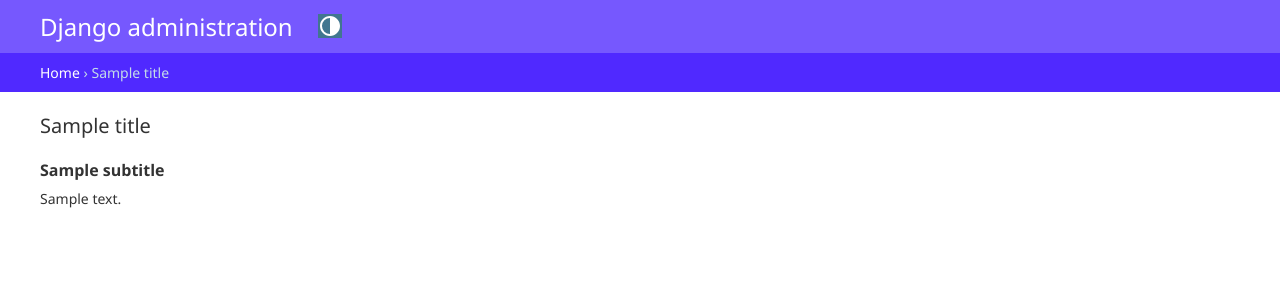
After one commit to partnersinbahamas/django-education, a Django app: template main/templates/admin/base_site.html in a window 1280 px wide. The commit adds this page. Shown: the top 300 px of the page. Run offline with Django 5.2, Linux system fonts and the light colour scheme; the template is opened without the code that fills it: most values are stand-ins (such as "Sample title", 1, 10 or a date in 2020).

Commit message:
feat(admin): rewrite an update styles for django admin

```diff
--- /dev/null
+++ b/main/main/static/css/admin.css
@@ -0,0 +1,70 @@
+#header {
+    background-color: #7658fe;
+}
+
+#site-name a:link, #site-name a:visited {
+    color: #fff;
+}
+
+#changelist-filter li.selected a {
+    color: #8f76ff !important;
+}
+
+#changelist-filter details > summary::before {
+    color: #8f76ff !important;
+
+}
+
+.module h2, .module caption, .inline-group h2 {
+    background-color: #7658fe;
+}
+
+a:link, a:visited {
+    color: #8f76ff;
+}
+
+div.breadcrumbs {
+    background-color: #5029ff;
+}
+
+#nav-sidebar .current-model {
+    background-color: #5029ff;
+    color: black;
+
+        a:link, a:visited {
+            color: black;
+            font-weight: bold;
+        }
+}
+
+.button, input[type=submit], input[type=button], .submit-row input, a.button {
+    background-color: #7658fe;
+
+    &:hover {
+      background-color: #5029ff;
+    }
+
+    &:active {
+      background-color: #5029ff;
+    }
+
+    &:focus {
+      background-color: #5029ff;
+    }
+}
+
+.button.default, input[type=submit].default, .submit-row input.default {
+    background-color: #5029ff;
+
+    &:hover {
+      background-color: #5029ff;
+    }
+
+    &:active {
+      background-color: #5029ff;
+    }
+
+    &:focus {
+      background-color: #5029ff;
+    }
+}
--- a/main/static/news/css/news.css
+++ b/main/static/news/css/news.css
@@ -21,7 +21,7 @@
 }
 
 .article-footer {
-    display: flex;
-    align-items: center;
-    justify-content: space-between;
+    display: flex !important;
+    align-items: center !important;
+    justify-content: space-between !important;
 }
--- /dev/null
+++ b/main/templates/admin/base_site.html
@@ -0,0 +1,18 @@
+{% extends "admin/base.html" %}
+
+{% load static %}
+
+{% block title %}{% if subtitle %}{{ subtitle }} | {% endif %}{{ title }} | {{ site_title|default:_('Django site admin') }}{% endblock %}
+
+{% block extrastyle %}
+    <link rel="stylesheet" href="{% static 'css/admin.css' %}">
+{% endblock %}
+
+{% block branding %}
+<div id="site-name"><a href="{% url 'admin:index' %}">{{ site_header|default:_('Django administration') }}</a></div>
+{% if user.is_anonymous %}
+  {% include "admin/color_theme_toggle.html" %}
+{% endif %}
+{% endblock %}
+
+{% block nav-global %}{% endblock %}
```
Also changed, not shown: main/static/css/admin.css (added).
